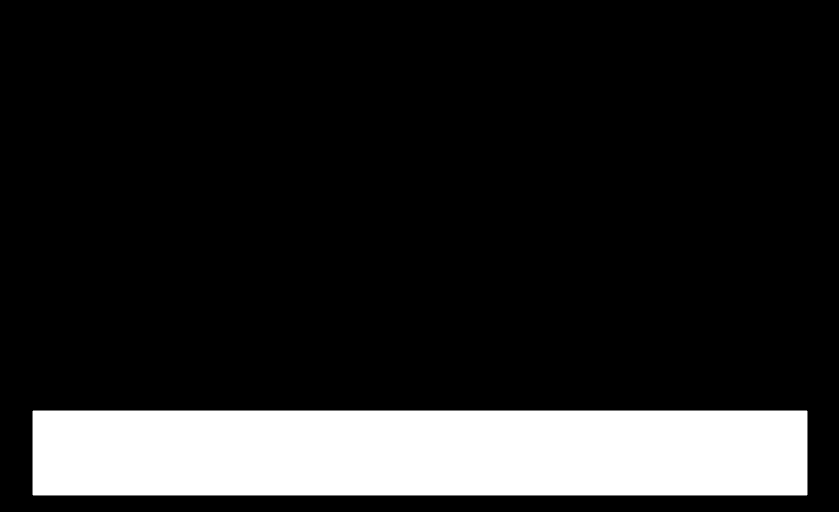
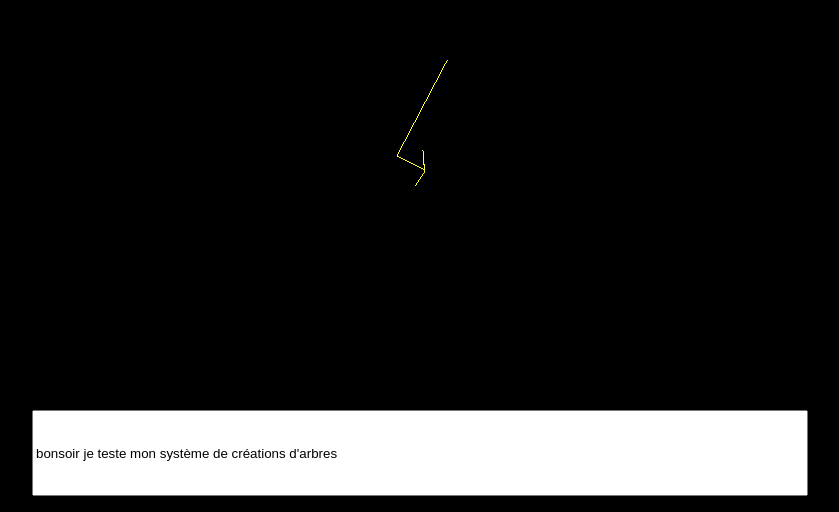
Before and after one commit to nvianin/l-system-trees, a website: page index.html in a window 1280 px wide. Shown: the part 288-800 px from the top of the page, without its empty margins (220-1059 px from the left). Drawn offline with nearby package versions, Linux system fonts and the light colour scheme.

Commit message:
update Turtle.js, index.html and js.js

```diff
--- a/Turtle.js
+++ b/Turtle.js
@@ -14,6 +14,7 @@
         this.position = new THREE.Vector3();
         this.heading = new THREE.Vector3(0, 0, 1);
         this.stored_position = new THREE.Vector3();
+        this.theta = 45;
     }
 
     build(instruction) {
@@ -28,6 +29,7 @@
         for (let char of instruction.toUpperCase().split("")) {
             distance_factor = i / instruction.length
             /* log(distance_factor) */
+            /* distance_factor = 1 */
             /* log(char) */
             switch (char) {
                 case "F":
@@ -39,25 +41,25 @@
                 case "R":
                     this.heading.applyAxisAngle(
                         new THREE.Vector3(0, 1, 0),
-                        90
+                        this.theta
                     );
                     break;
                 case "L":
                     this.heading.applyAxisAngle(
                         new THREE.Vector3(0, 1, 0),
-                        -90
+                        -this.theta
                     );
                     break;
                 case "U":
                     this.heading.applyAxisAngle(
                         new THREE.Vector3(1, 0, 0),
-                        -90
+                        -this.theta
                     );
                     break;
                 case "D":
                     this.heading.applyAxisAngle(
                         new THREE.Vector3(1, 0, 0),
-                        -90
+                        -this.theta
                     );
                     break;
                 case "[":
@@ -76,7 +78,7 @@
     evolve(instruction, ruleset) {
         let new_instruction = ""
         for (let char of instruction.toUpperCase().split("")) {
-            new_instruction += ruleset.getRule(char);
+            new_instruction += ruleset.getRule(char, true);
         }
         return new_instruction;
     }
@@ -101,9 +103,11 @@
     addRule(input, output) {
         this.rules[input] = output
     }
-    getRule(key) {
+    getRule(key, conservative = false) {
         if (this.rules[key.toUpperCase()]) {
             return this.rules[key]
+        } else if (conservative) {
+            return key
         }
         return ""
     }
--- a/index.html
+++ b/index.html
@@ -35,7 +35,7 @@
 </head>
 
 <body>
-    <input type="text" id="text-input">
+    <input type="text" value="" id="text-input">
 </body>
 
 </html>
--- a/js.js
+++ b/js.js
@@ -34,7 +34,8 @@
         /* this.trees.push(new Tree(sentences[0])) */
         this.tree = new Tree("", new THREE.Vector3())
         this.ruleset = new Ruleset()
-        this.ruleset.addRule("F", "[FRF][FLF]");
+        this.ruleset.addRule("F", "FUF");
+        this.ruleset.addRule("U", "F")
 
         this.input = document.querySelector("#text-input");
         this.input.addEventListener("input", e => {
@@ -43,6 +44,8 @@
             this.lastInstructions = this.tree.turtle.alphConv(this.input.value);
 
         })
+        this.input.value = "bonsoir je teste mon système de créations d'arbres"
+        this.input.dispatchEvent(new Event("input"))
         window.addEventListener("keypress", e => {
             switch (e.key) {
                 case " ":
```
